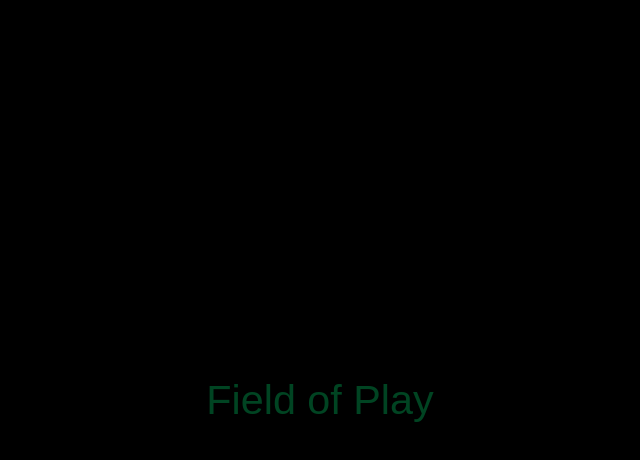
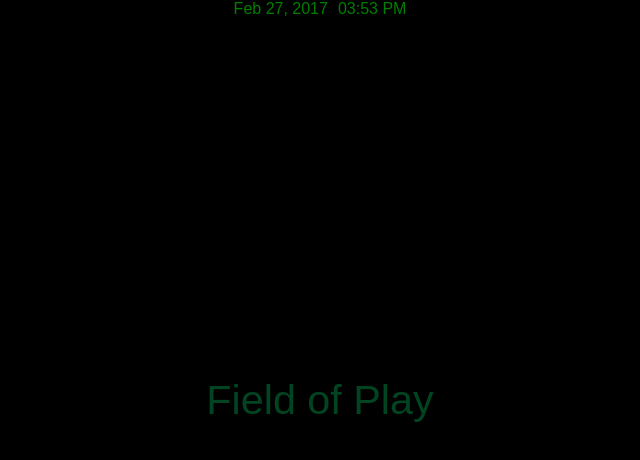
Before and after one commit to kpsroka/AirYou, a React (Create React App) app: page / in a window 1280 px wide. Shown: the top 460 px of the page, without its empty margins (320-960 px from the left). Built offline with nearby package versions, Linux system fonts and the light colour scheme.

Commit message:
Initial version of clock, minimal css

```diff
--- a/src/App.js
+++ b/src/App.js
@@ -1,4 +1,5 @@
 import React, { Component } from 'react';
+import Clock from './ui/components/Clock.js';
 import FieldOfPlay from './ui/components/FieldOfPlay.js';
 
 import './App.css';
@@ -8,6 +9,7 @@ class App extends Component {
   render() {
     return (
       <div className="App">
+        <Clock />
         <FieldOfPlay />
       </div>
     );
--- /dev/null
+++ b/src/ui/components/Clock.css
@@ -0,0 +1,9 @@
+.DateTimeContainer {
+  display: flex;
+  flex-wrap: nowrap;
+  justify-content: center;
+}
+
+.DateTimeSpacer {
+  width: 10px;
+}
--- /dev/null
+++ b/src/ui/components/Clock.js
@@ -0,0 +1,47 @@
+import React, { Component } from 'react';
+import './Clock.css';
+
+let MINUTE_IN_MILLIS = 60000;
+let DATE_FORMAT_OPTIONS = {
+  year: "numeric", month: "short", day: "numeric"
+}
+let TIME_FORMAT_OPTIONS = {
+  hour: "2-digit", minute: "2-digit"
+}
+
+class Clock extends Component {
+
+  constructor(...args) {
+    super(...args);
+    this.state = { date: new Date() };
+
+    window.setInterval(() => { this.tick() }, 1000);
+  }
+
+  tick() {
+    this.setState((prevState) => {
+      var prevDate = prevState.date;
+      var newDate = new Date();
+      newDate.setTime(prevDate.getTime() + MINUTE_IN_MILLIS);
+
+      return { date: newDate }
+    });
+  }
+
+  render() {
+    return (
+      <div className="DateTimeContainer">
+        <div>
+          {new Intl.DateTimeFormat("en-US", DATE_FORMAT_OPTIONS).format(this.state.date)}
+        </div>
+        <div className="DateTimeSpacer" />
+        <div>
+          {new Intl.DateTimeFormat("en-US", TIME_FORMAT_OPTIONS).format(this.state.date)}
+        </div>
+      </div>
+
+    );
+  }
+}
+
+export default Clock;
```
